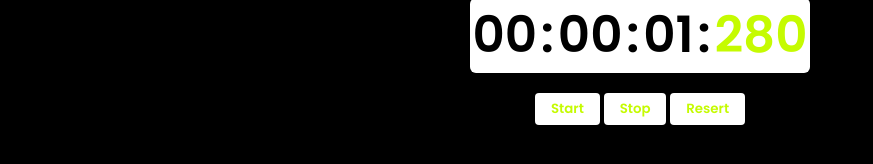
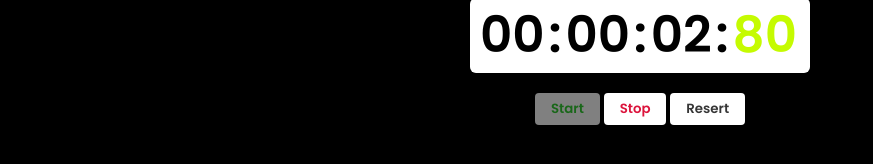
Before and after one commit to daianaadepaula/timer-htmlcssjs, a plain HTML site: page index.html in a window 1280 px wide. Both pictures are taken after a click on the button "Start". Shown: the part 502-666 px from the top of the page, without its empty margins (0-873 px from the left). Drawn offline with Linux system fonts and the light colour scheme.

Commit message:
finished JS

```diff
--- a/index.html
+++ b/index.html
@@ -18,45 +18,114 @@
         <span class="numbers">:</span>
         <span class="numbers" id="minutes">00</span>
         <span class="numbers">:</span>
-        <span class="numbers" id="seconds">01</span>
+        <span class="numbers" id="seconds">00</span>
         <span class="numbers">:</span>
-        <span class="numbers green-number" id="milliseconds">07</span>
+        <span class="numbers green-number" id="milliseconds">00</span>
     </div>
 
     <div id="box-buttons">
         <button class="buttons" id="start">Start</button>
-        <button class="buttons">Stop</button>
-        <button class="buttons">Resert</button>
+        <button class="buttons" id="stop">Stop</button>
+        <button class="buttons" id="reset">Resert</button>
     </div>
 
 </body>
 <script>
-// botão (start)
+
+// Essas variáveis é o nossos botões (start, stop e reset) do HTML
     let btnStart = document.getElementById("start")
-// horas, minutos, segundos e milésimo de segundo
+    let btnStop = document.getElementById("stop")
+    let btnReset = document.getElementById("reset")
+// Essas variáveis são (horas, minutos, segundos e milésimo de segundo) do HTML
     let milliseconds = document.getElementById("milliseconds")
     let seconds = document.getElementById("seconds")
     let minutes = document.getElementById("minutes")
     let hours = document.getElementById("hours")
-//
+
+// Essa variável, guarda o nosso timer
     let startTimer
-    let ms = 0
-    let sec = 0
-    let min = 0
-    let hr = 0
+// Essas variáveis guadará (horas, minutos, segundos e milésimo de segundo) dentro do JavaScript
+    let ms = "00"
+    let sec = "00"
+    let min = "00"
+    let hr = "00"
 
+// Essa função dispara o timer, e é chamada quando eu clico no botão START
     function start(){
         startTimer = setInterval(() => {
-            ms++
+            ms++  // Cada vez que eu passo aqui, eu somo +1
+
+            if(ms === 100){
+                sec++
+
+                    if (sec < 10) {
+                        sec = "0" + sec // Nesse caso o "0" é um texto
+                    }
+
+                ms = 0
+            }
+
+            if(sec === 60){
+                min++
+
+                    if (min < 10) {
+                        min = "0" + min // Nesse caso o "0" é um texto
+                    }
+
+                sec = 0
+            }
+
+            if(min === 60){
+                hr++
+
+                    if (hr < 10) {
+                        hr = "0" + hr // Nesse caso o "0" é um texto
+                    }
+
+                min = 0
+            }
+
+            btnStart.classList.add("active")
+            btnStop.classList.remove("active")
+
             updateValue()
-        }, 10);
+        }, 10); // De quanto em quanto tempo será chamado em milisegundos
 
     }
 
+// Essa função para o timer, e é chamada quando eu clico no botão STOP
+    function Stop(){
+        clearInterval(startTimer)
+
+        btnStop.classList.add("active")
+        btnStart.classList.remove("active")
+    }
+
+// Essa função para e zera o timer, e é chamada quando eu clico no botão RESET
+    function reset(){
+        clearInterval(startTimer)
+        ms = "00"
+        sec = "00"
+        min = "00"
+        hr = "00"
+
+        btnStart.classList.remove("active")
+        btnStop.classList.remove("active")
+
+        updateValue()
+    }
+
+// Essa função colocar o valor dentro do HTML
     function updateValue(){
         milliseconds.innerHTML = ms
+        seconds.innerHTML = sec
+        minutes.innerHTML = min
+        hours.innerHTML = hr
     }
 
     btnStart.addEventListener("click", start)
+    btnStop.addEventListener("click", Stop)
+    btnReset.addEventListener("click", reset)
+
 </script>
 </html>
--- a/styles.css
+++ b/styles.css
@@ -21,7 +21,7 @@ img{
     background: white;
     width: 340px;
     border-radius: 6px;
-    text-align: center;
+    padding-left: 10px;
 }
 
 .numbers{
@@ -47,3 +47,25 @@ img{
     border-radius: 4px;
     cursor: pointer;
 }
+
+
+#start{
+    color: #32CD32;
+}
+
+#stop{
+    color: #DC143C;
+}
+
+#reset{
+    color: #363636;
+}
+
+
+.active{
+    opacity: 0.5;
+}
+
+.inactive{
+    opacity: 1;
+}
```
